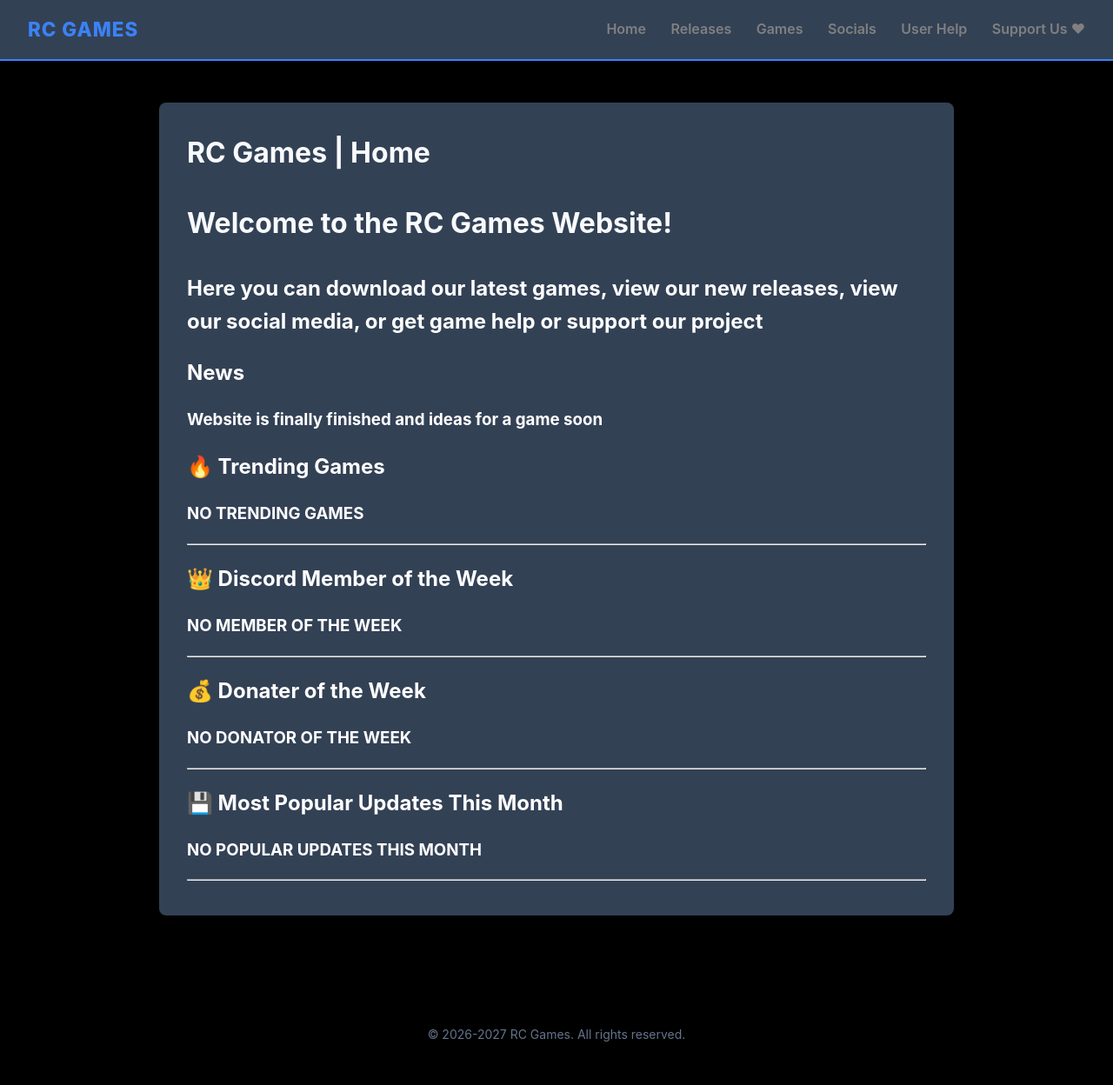
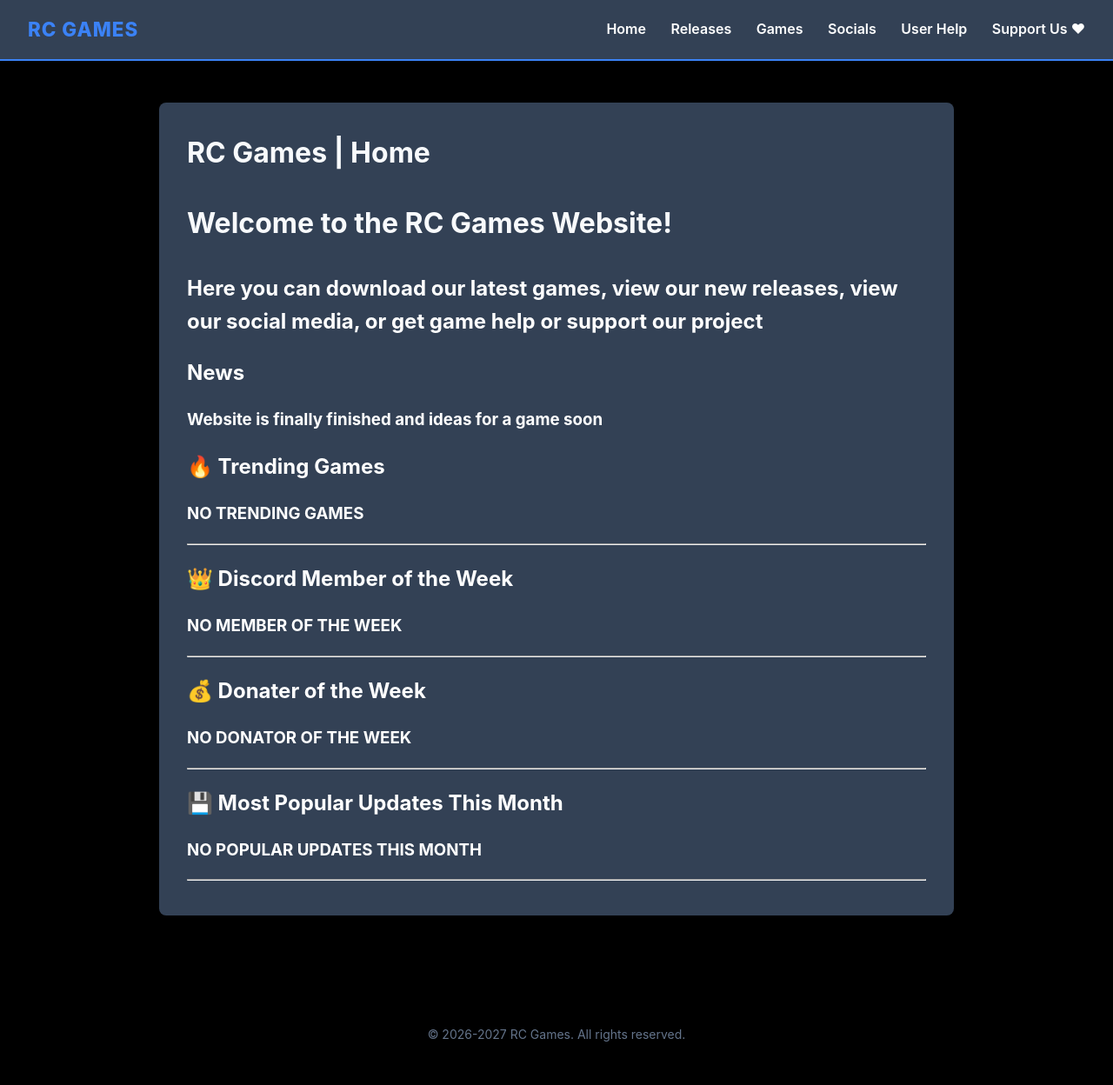
Before and after one commit to RCgames-devs/RCgames-devs.github.io, a Jekyll site: the page built from index.md, in a window 1280 px wide. Shown: the whole page at 87% size. Built offline with Jekyll 4.4.1, drawn with Linux system fonts in a browser that asks for light colours.

Commit message:
Update page.html

```diff
--- a/_layouts/page.html
+++ b/_layouts/page.html
@@ -38,7 +38,7 @@
 
         /* Navigation Routing Links Container */
         .nav-links a {
-            color: #808080;
+            color: #ffffff;
             text-decoration: none;
             margin-left: 1.5rem;
             font-weight: 600;
```
